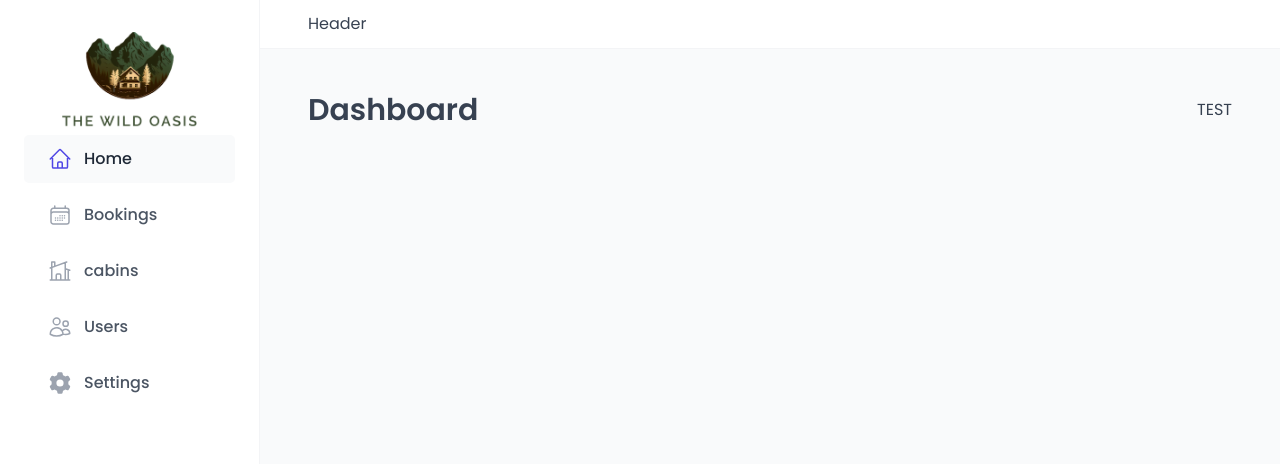
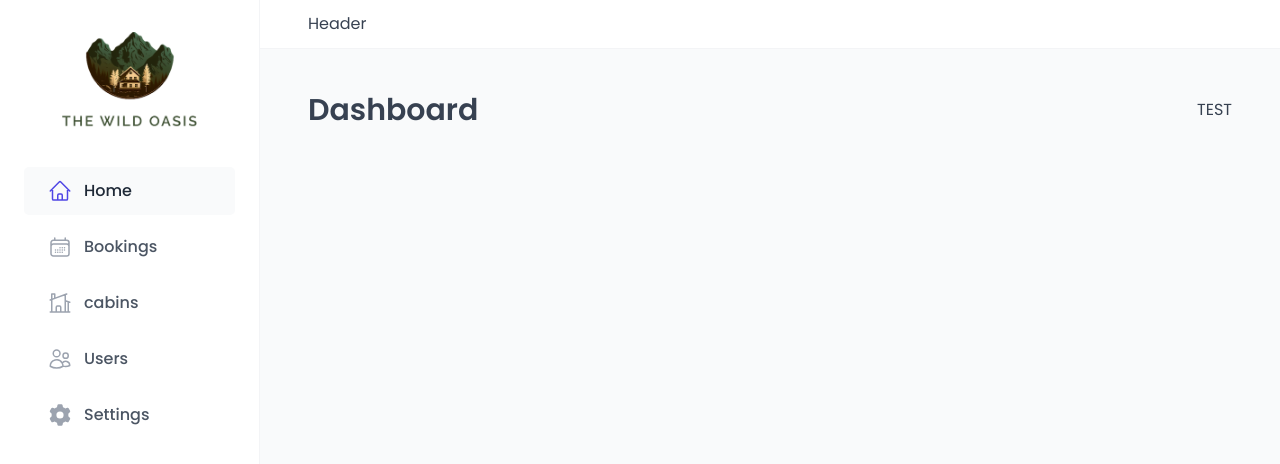
Before and after one commit to Heechem/the-wild-oasis, a React (Vite) app: page /dashboard in a window 1280 px wide. Shown: the top 464 px of the page. Built offline with nearby package versions, Linux system fonts and the light colour scheme; a web font is replaced by a local one.

Commit message:
Connecting supabase backend

```diff
--- a/package.json
+++ b/package.json
@@ -10,6 +10,7 @@
     "preview": "vite preview"
   },
   "dependencies": {
+    "@supabase/supabase-js": "^2.31.0",
     "react": "^18.2.0",
     "react-dom": "^18.2.0",
     "react-icons": "^4.10.1",
--- a/src/ui/Sidebar.jsx
+++ b/src/ui/Sidebar.jsx
@@ -7,6 +7,9 @@ const StyledSidebar = styled.aside`
   padding: 3.2rem 2.4rem;
   border-right: 1px solid var(--color-grey-100);
   grid-row: 1/-1;
+  display: flex;
+  flex-direction: column;
+  gap: 3.2rem;
 `;
 
 const Sidebar = () => {
```
Also changed, not shown: src/services/apiCabins.js (added, +11 -0 lines), src/services/supabase.js (added, +8 -0 lines), 1 other file (tests, documents, lock files or other folders).
